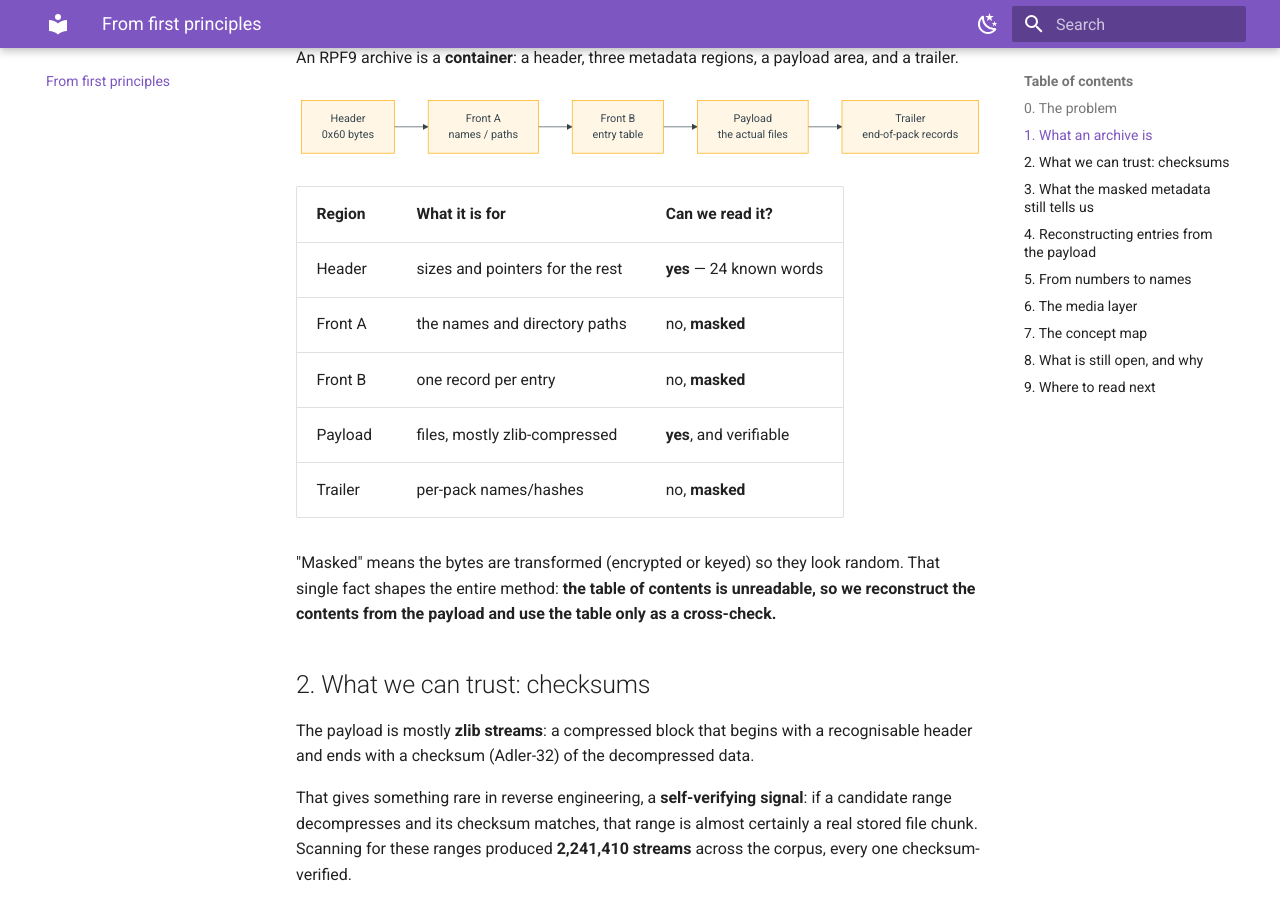
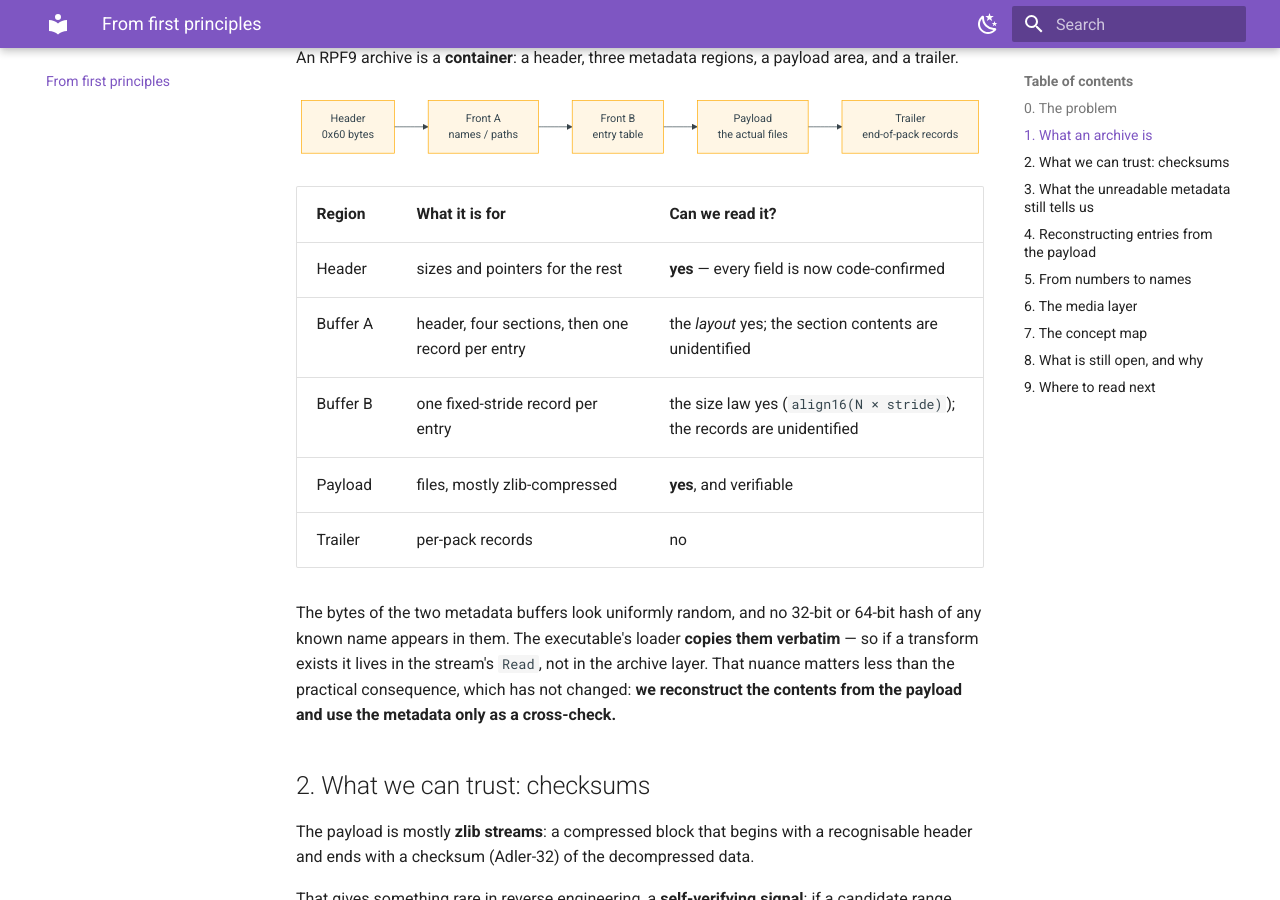
Before and after one commit to lynxnathan/rage-tools-vi, an MkDocs documentation site: the page built from docs/explained.md, in a window 1280 px wide and 900 px high, scrolled down 694 px. Built offline with MkDocs 1.6.1 and Material for MkDocs 9.7.7, drawn with Linux system fonts in a browser that asks for light colours; some of the changed text lies outside the part shown.

Commit message:
docs: replace the flat 'masked' claim with the code-derived reading across the narrative pages

```diff
--- a/docs/explained.md
+++ b/docs/explained.md
@@ -34,16 +34,18 @@ flowchart LR
 
 | Region | What it is for | Can we read it? |
 | --- | --- | --- |
-| Header | sizes and pointers for the rest | **yes** — 24 known words |
-| Front A | the names and directory paths | no, **masked** |
-| Front B | one record per entry | no, **masked** |
+| Header | sizes and pointers for the rest | **yes** — every field is now code-confirmed |
+| Buffer A | header, four sections, then one record per entry | the *layout* yes; the section contents are unidentified |
+| Buffer B | one fixed-stride record per entry | the size law yes (`align16(N × stride)`); the records are unidentified |
 | Payload | files, mostly zlib-compressed | **yes**, and verifiable |
-| Trailer | per-pack names/hashes | no, **masked** |
+| Trailer | per-pack records | no |
 
-"Masked" means the bytes are transformed (encrypted or keyed) so they look random.
-That single fact shapes the entire method: **the table of contents is unreadable,
-so we reconstruct the contents from the payload and use the table only as a
-cross-check.**
+The bytes of the two metadata buffers look uniformly random, and no 32-bit or
+64-bit hash of any known name appears in them. The executable's loader **copies
+them verbatim** — so if a transform exists it lives in the stream's `Read`, not in
+the archive layer. That nuance matters less than the practical consequence, which
+has not changed: **we reconstruct the contents from the payload and use the
+metadata only as a cross-check.**
 
 ## 2. What we can trust: checksums
 
@@ -71,7 +73,7 @@ flowchart TD
 The scan tells us *where* the bytes are. It does not tell us which file is which,
 or what the file means. Those are separate problems, solved separately.
 
-## 3. What the masked metadata still tells us
+## 3. What the unreadable metadata still tells us
 
 Even unreadable bytes leak **sizes**. Three size laws fell out of a census of
 4,373 headers:
@@ -90,7 +92,7 @@ entries, the reconstruction is very likely right.
 
 This is the key methodological move of the project:
 
-> **Use the masked table as an oracle for counting, and the payload for
+> **Use the unreadable table as an oracle for counting, and the payload for
 > structure.**
 
 ## 4. Reconstructing entries from the payload
@@ -167,7 +169,7 @@ flowchart TB
     subgraph Data["What exists"]
       AR["22 RPF9 archives<br/>161 GB stored"]
       HD["Headers<br/>4,373 counted"]
-      FA["Front A / Front B / trailer<br/>masked"]
+      FA["Buffer A / Buffer B / trailer<br/>records unidentified"]
       PL["Payload<br/>zlib streams"]
     end
     subgraph Method["How we know"]
```
Also changed, not shown: docs/findings.md (+7 -6 lines).
